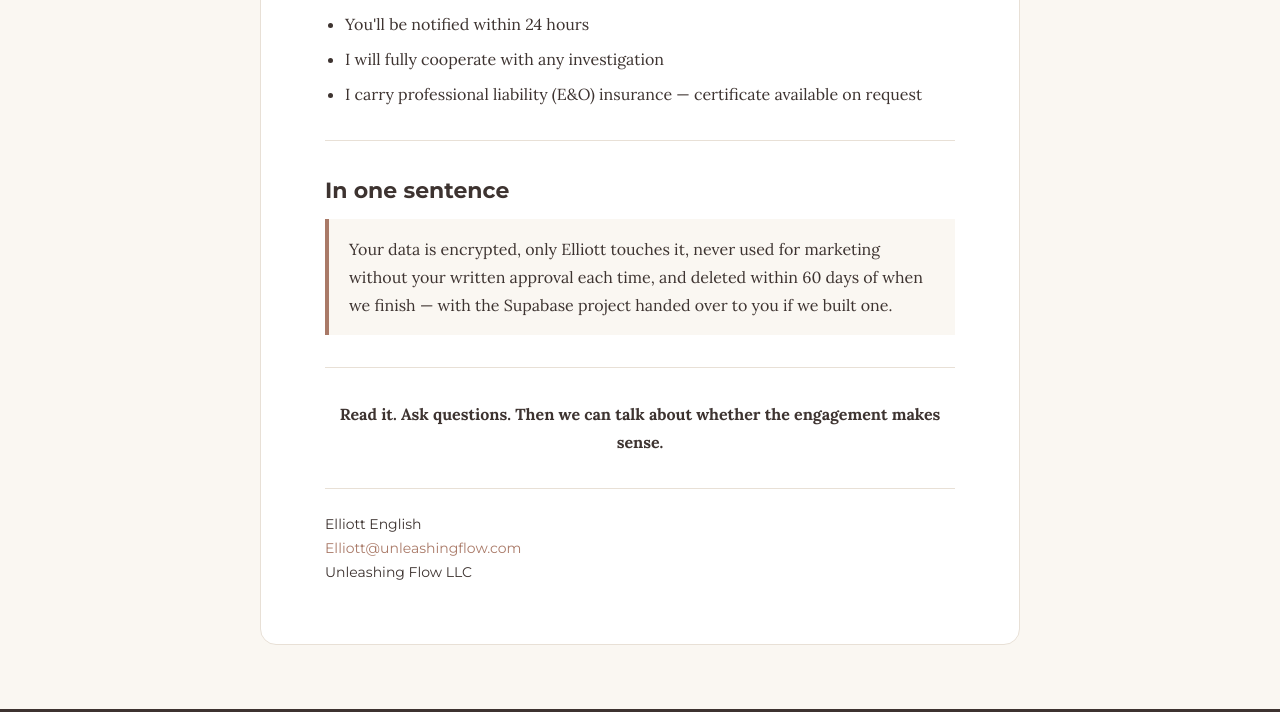
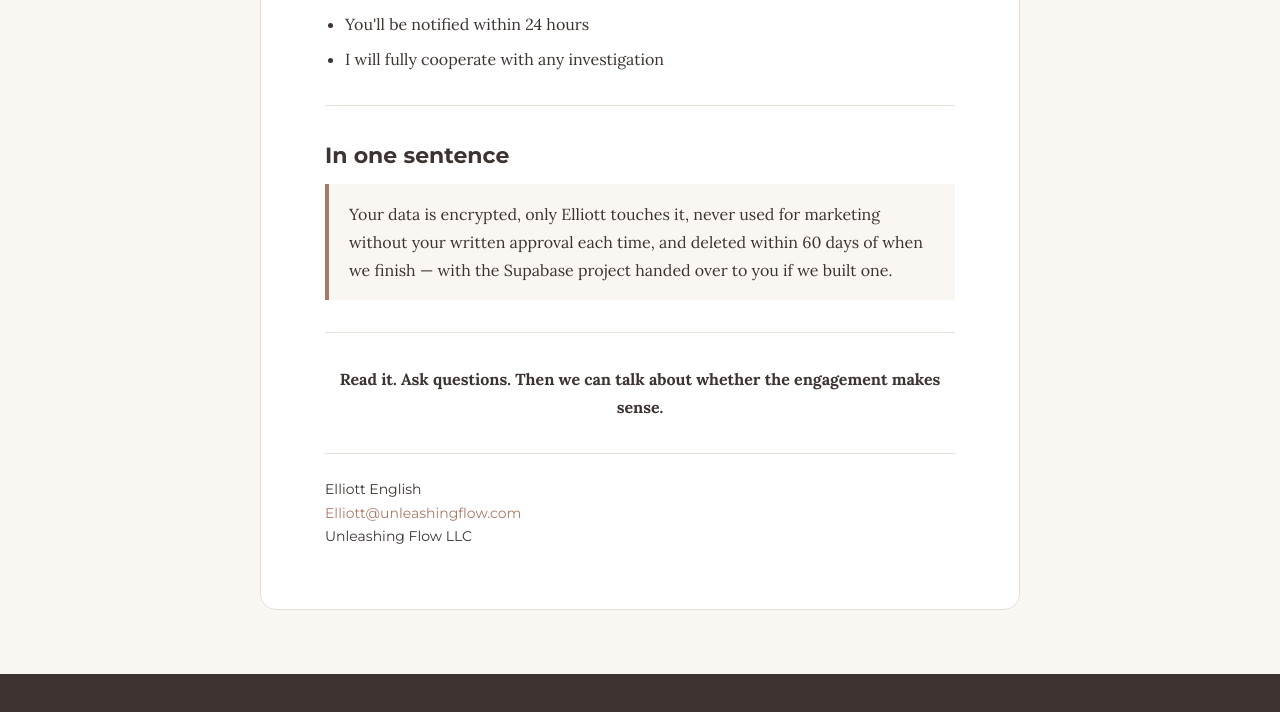
Before and after one commit to TomEnglish/UnleashingFlow, an Astro site: page /data-trust in a window 1280 px wide. Shown: the part 3047-3759 px from the top of the page. Built offline with nearby package versions, Linux system fonts and the light colour scheme; Astro itself is replaced by a stand-in of ours.

Commit message:
Remove E&O insurance reference from Data Trust until policy is in place
Elliott doesn't currently carry professional liability insurance.
Asserting it in the "If something goes wrong" section would be
misrepresentation. Removed the line from:

- client-engagement-templates/01-data-trust-one-pager.md
- client-engagement-templates/01-data-trust-one-pager.docx (regenerated)
- website data-trust.astro (live at /data-trust)

The breach-notification commitments remain (24-hour notification +
full cooperation). E&O language can be added back once a policy is
bound; quotes through Hiscox/Embroker are usually 24-48 hours.

Co-Authored-By: Claude Opus 4.7 (1M context) <noreply@anthropic.com>

```diff
--- a/src/pages/data-trust.astro
+++ b/src/pages/data-trust.astro
@@ -104,7 +104,6 @@ import PageLayout from '../layouts/PageLayout.astro';
       <ul>
         <li>You'll be notified within 24 hours</li>
         <li>I will fully cooperate with any investigation</li>
-        <li>I carry professional liability (E&amp;O) insurance — certificate available on request</li>
       </ul>
 
       <hr class="doc-rule" />
```
